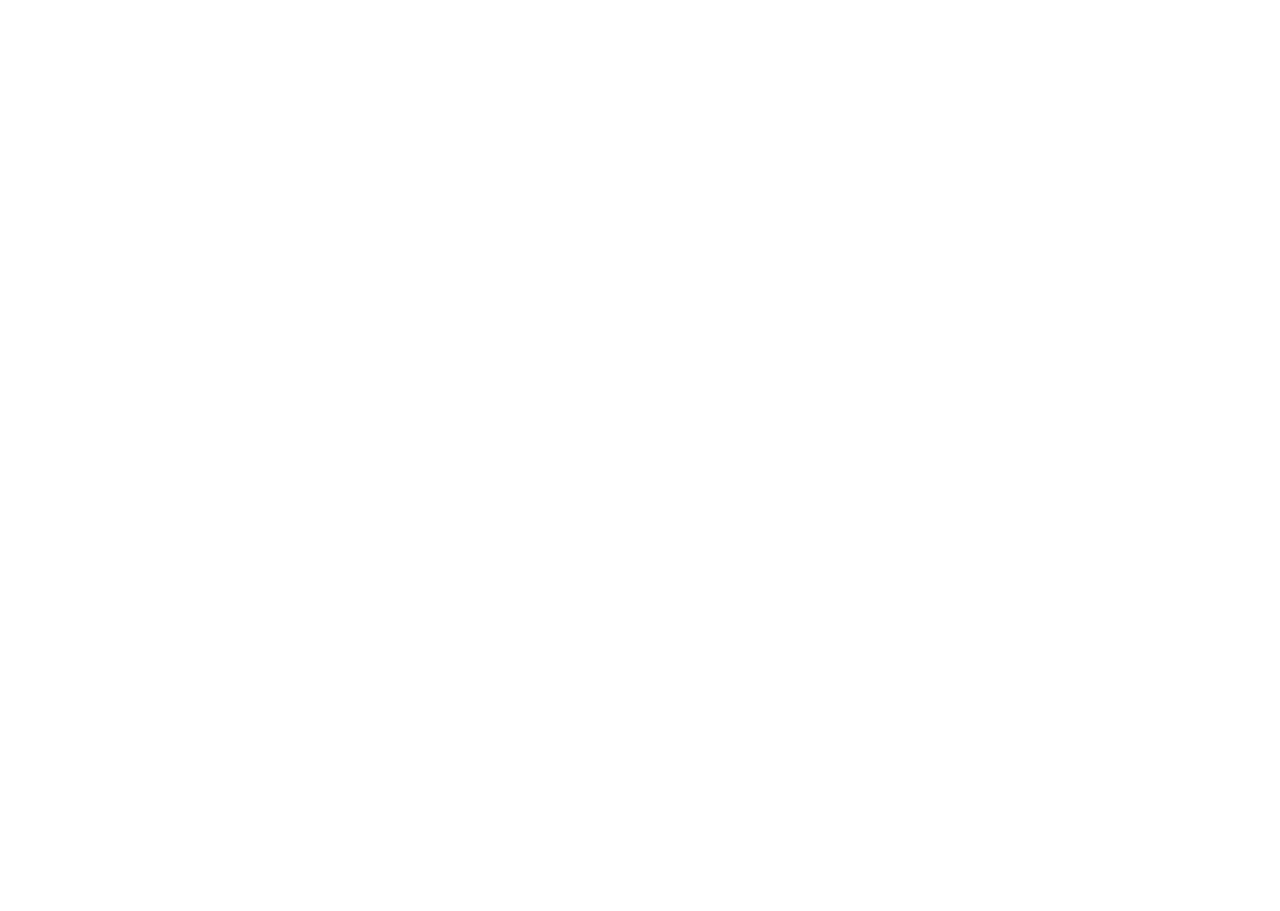
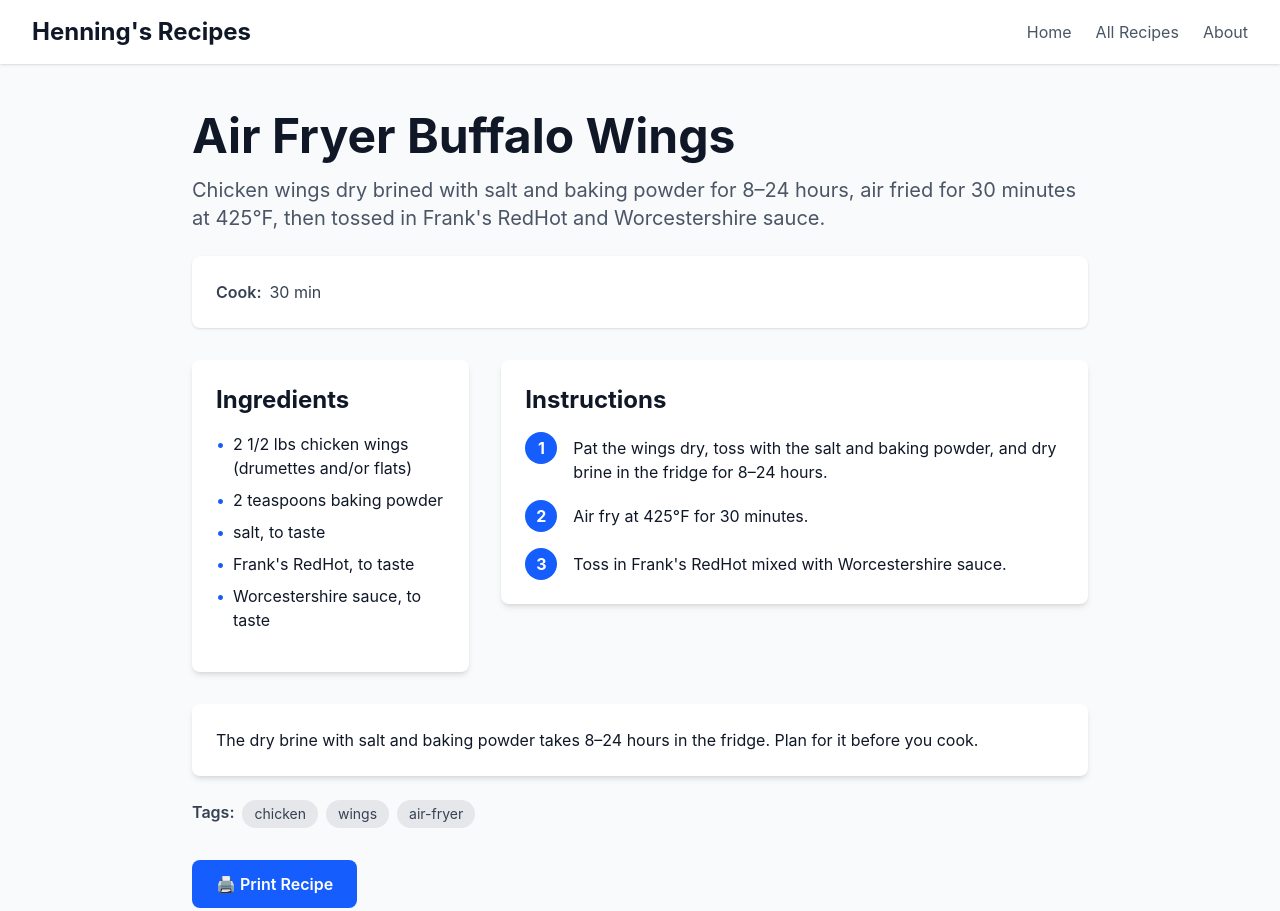
Before and after one commit to henningfutrell/recipe-site, an Astro site: page /recipes/air-fryer-buffalo-wings in a window 1280 px wide. Before the commit this address had no page. Shown: the top 911 px of the page. Before the commit the page ends 800 px from the top, so only its background shows below. Built offline with nearby package versions, Linux system fonts and the light colour scheme; Astro itself is replaced by a stand-in of ours.

Commit message:
Add the Air Fryer Buffalo Wings recipe
Use the structured ingredient format. Salt, Frank's RedHot and
Worcestershire sauce are "to taste" and fixed (they do not scale).

The source gives no servings, prep time or total time. Make these
fields optional in the schema. The recipe page, the recipe card and
the JSON-LD leave out a field that is not set. With no servings, the
scaler controls stay hidden.

Closes #4

Co-Authored-By: Claude Opus 5.5 <noreply@anthropic.com>

```diff
--- a/src/components/RecipeCard.astro
+++ b/src/components/RecipeCard.astro
@@ -3,8 +3,8 @@ interface Props {
   title: string;
   description: string;
   id: string;
-  totalTime: number;
-  servings: number;
+  totalTime?: number;
+  servings?: number;
   categories: string[];
 }
 
@@ -31,8 +31,8 @@ const slug = id.replace(/\.md$/, '');
     </h3>
     <p class="text-gray-600 mb-4 line-clamp-2">{description}</p>
     <div class="flex items-center gap-4 text-sm text-gray-500">
-      <span>⏱️ {totalTime} min</span>
-      <span>🍽️ {servings} servings</span>
+      {totalTime !== undefined && <span>⏱️ {totalTime} min</span>}
+      {servings !== undefined && <span>🍽️ {servings} servings</span>}
     </div>
   </div>
 </article>
--- a/src/components/RecipeIngredients.astro
+++ b/src/components/RecipeIngredients.astro
@@ -4,7 +4,8 @@ import { SHOW_UNIT_TOGGLE } from '../config.ts';
 
 interface Props {
   ingredients: Array<{ group?: string; items: Ingredient[] }>;
-  servings: number;
+  /** Without a servings count, the scaler controls stay hidden. */
+  servings?: number;
 }
 
 const { ingredients, servings } = Astro.props;
--- a/src/content.config.ts
+++ b/src/content.config.ts
@@ -21,10 +21,10 @@ const recipes = defineCollection({
       })
     ),
     steps: z.array(z.string()),
-    prepTime: z.number(),
+    prepTime: z.number().optional(),
     cookTime: z.number(),
-    totalTime: z.number(),
-    servings: z.number(),
+    totalTime: z.number().optional(),
+    servings: z.number().positive().optional(),
     categories: z.array(z.string()),
     tags: z.array(z.string()),
     image: z.string().optional(),
--- /dev/null
+++ b/src/content/recipes/air-fryer-buffalo-wings.md
@@ -0,0 +1,31 @@
+---
+title: Air Fryer Buffalo Wings
+description: Chicken wings dry brined with salt and baking powder for 8–24 hours, air fried for 30 minutes at 425°F, then tossed in Frank's RedHot and Worcestershire sauce.
+# TODO(Henning): add prepTime, totalTime and servings. The dry brine takes 8–24 hours.
+cookTime: 30
+# TODO(Henning): add categories.
+categories: []
+tags: [chicken, wings, air-fryer]
+dateAdded: 2026-11-20T12:00:00Z
+ingredients:
+  - items:
+      - quantity: 2.5
+        unit: lb
+        item: chicken wings (drumettes and/or flats)
+      - quantity: 2
+        unit: teaspoon
+        item: baking powder
+      # TODO(Henning): add the amounts of salt, Frank's RedHot and Worcestershire sauce.
+      - item: salt, to taste
+        fixed: true
+      - item: Frank's RedHot, to taste
+        fixed: true
+      - item: Worcestershire sauce, to taste
+        fixed: true
+steps:
+  - Pat the wings dry, toss with the salt and baking powder, and dry brine in the fridge for 8–24 hours.
+  - Air fry at 425°F for 30 minutes.
+  - Toss in Frank's RedHot mixed with Worcestershire sauce.
+---
+
+The dry brine with salt and baking powder takes 8–24 hours in the fridge. Plan for it before you cook.
--- a/src/pages/recipes/[slug].astro
+++ b/src/pages/recipes/[slug].astro
@@ -24,10 +24,10 @@ const recipeJsonLd = {
   "@type": "Recipe",
   "name": recipe.data.title,
   "description": recipe.data.description,
-  "prepTime": `PT${recipe.data.prepTime}M`,
+  ...(recipe.data.prepTime !== undefined && { "prepTime": `PT${recipe.data.prepTime}M` }),
   "cookTime": `PT${recipe.data.cookTime}M`,
-  "totalTime": `PT${recipe.data.totalTime}M`,
-  "recipeYield": `${recipe.data.servings} servings`,
+  ...(recipe.data.totalTime !== undefined && { "totalTime": `PT${recipe.data.totalTime}M` }),
+  ...(recipe.data.servings !== undefined && { "recipeYield": `${recipe.data.servings} servings` }),
   "recipeCategory": recipe.data.categories.join(', '),
   "keywords": recipe.data.tags.join(', '),
   "recipeIngredient": recipe.data.ingredients.flatMap(group => group.items.map((item) => formatIngredient(item))),
@@ -59,22 +59,28 @@ const recipeJsonLd = {
       <p class="text-xl text-gray-600 mb-6">{recipe.data.description}</p>
 
       <div class="flex flex-wrap gap-4 text-gray-700 bg-white rounded-lg p-6 shadow-sm">
+        {recipe.data.prepTime !== undefined && (
           <div class="flex items-center gap-2">
             <span class="font-semibold">Prep:</span>
             <span>{recipe.data.prepTime} min</span>
           </div>
+        )}
         <div class="flex items-center gap-2">
           <span class="font-semibold">Cook:</span>
           <span>{recipe.data.cookTime} min</span>
         </div>
+        {recipe.data.totalTime !== undefined && (
           <div class="flex items-center gap-2">
             <span class="font-semibold">Total:</span>
             <span>{recipe.data.totalTime} min</span>
           </div>
+        )}
+        {recipe.data.servings !== undefined && (
           <div class="flex items-center gap-2">
             <span class="font-semibold">Servings:</span>
             <span data-servings-display>{recipe.data.servings}</span>
           </div>
+        )}
       </div>
     </div>
 
```
Lines whose indentation alone changed are shown as unchanged.
